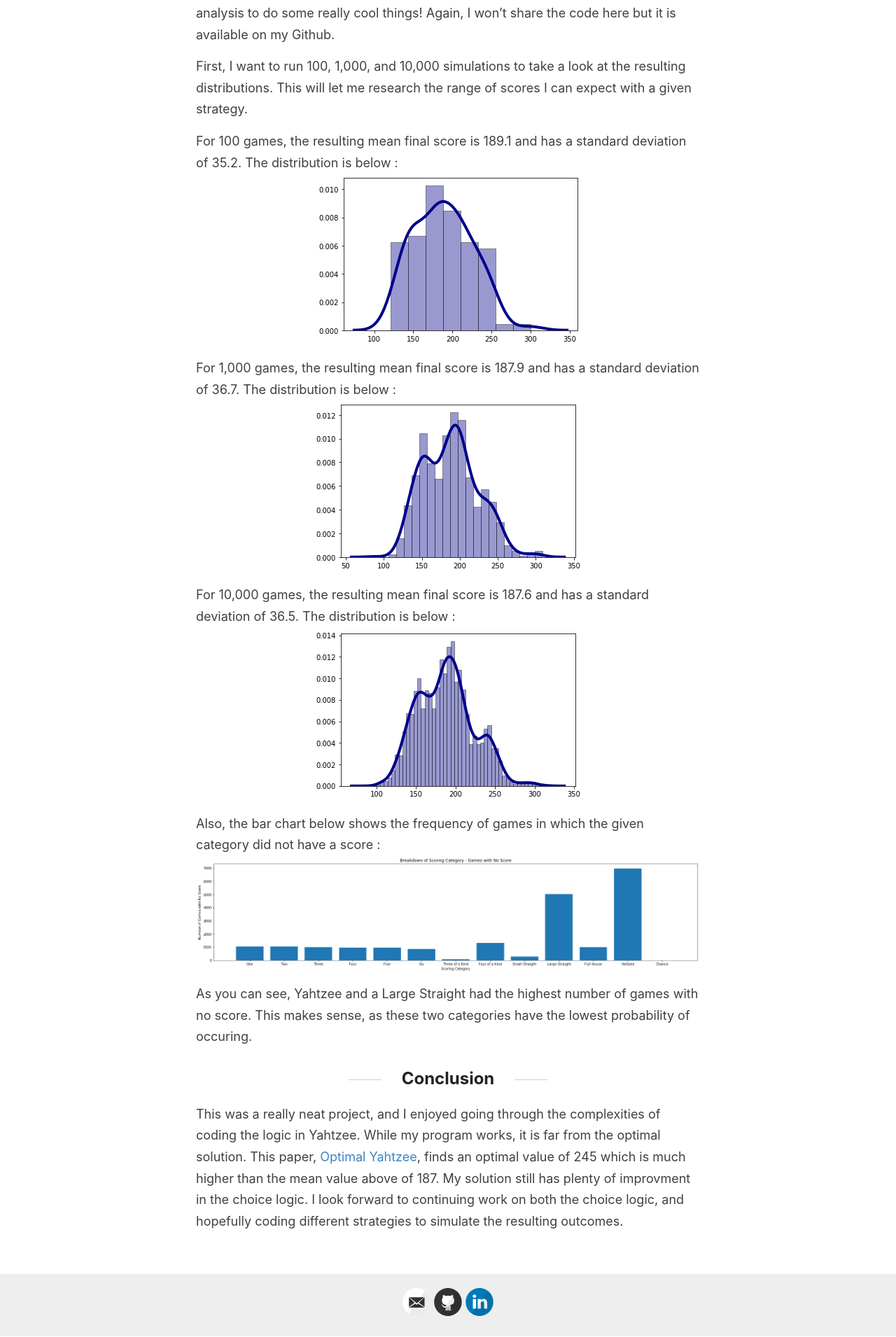
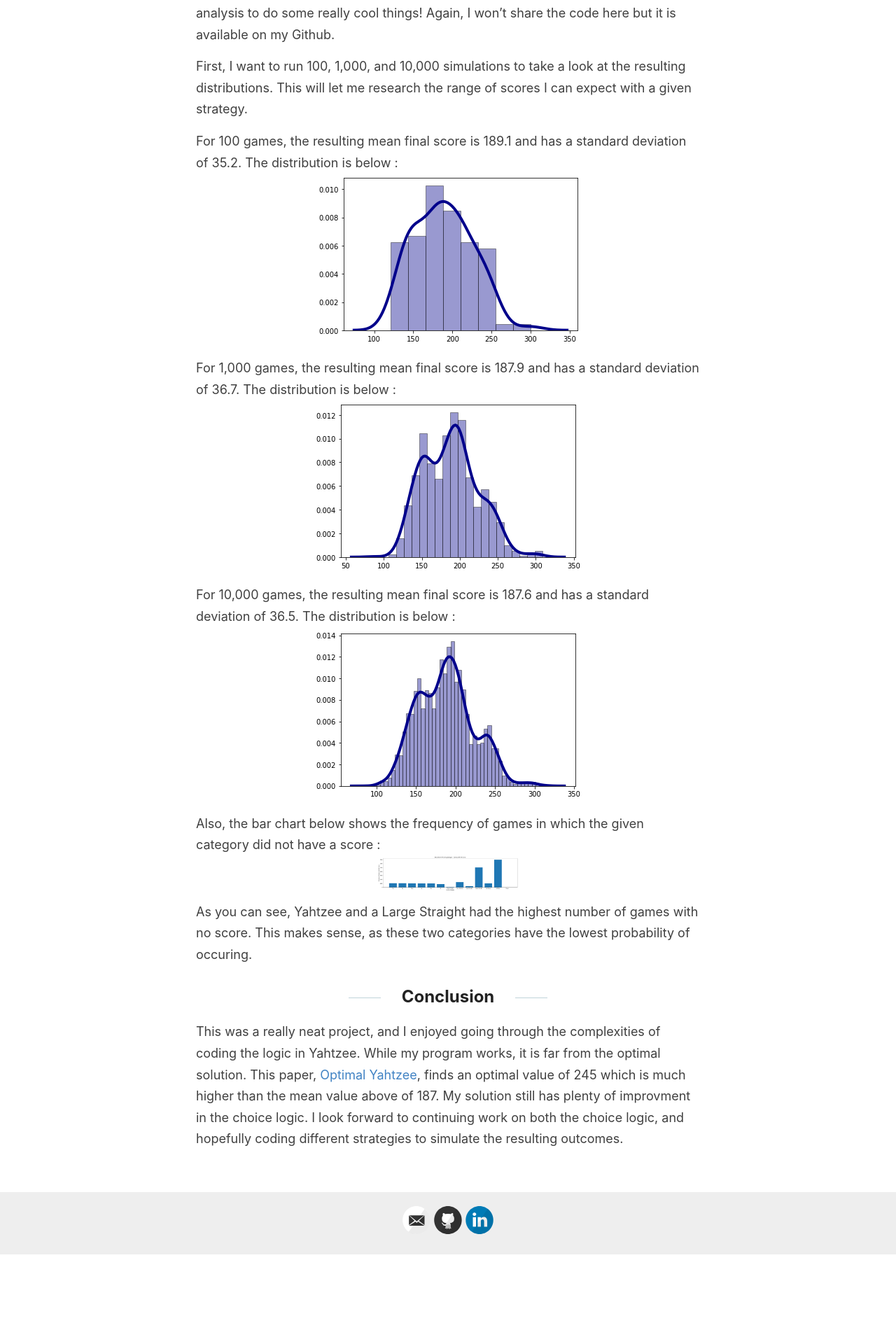
Before and after one commit to Murrkeys/Murrkeys.github.io, a Jekyll site: the page built from _posts/2020-7-8-Yahtzee-Simulation.md, in a window 1280 px wide. Shown: the part 3055-4965 px from the top of the page at 70% size. Built offline with Jekyll 4.4.1, drawn with Linux system fonts in a browser that asks for light colours; after the commit the page ends 4848 px from its top, so only the background shows below that.

Commit message:
Update 2020-7-8-Yahtzee-Simulation.md

```diff
--- a/_posts/2020-7-8-Yahtzee-Simulation.md
+++ b/_posts/2020-7-8-Yahtzee-Simulation.md
@@ -80,7 +80,7 @@ For 10,000 games, the resulting mean final score is 187.6 and has a standard dev
 <img src="/images/10000 Plot.png" alt="10,000 Games Distribution"/>
 
 Also, the bar chart below shows the frequency of games in which the given category did not have a score :
-<img src="/images/10000 Category.png" alt="10,000 Games Category"/>
+<img src="/images/10000 Category.png" width = "200" height = "50" alt="10,000 Games Category"/>
 
 As you can see, Yahtzee and a Large Straight had the highest number of games with no score. This makes sense, as these two categories have the lowest probability of occuring.
 
```
